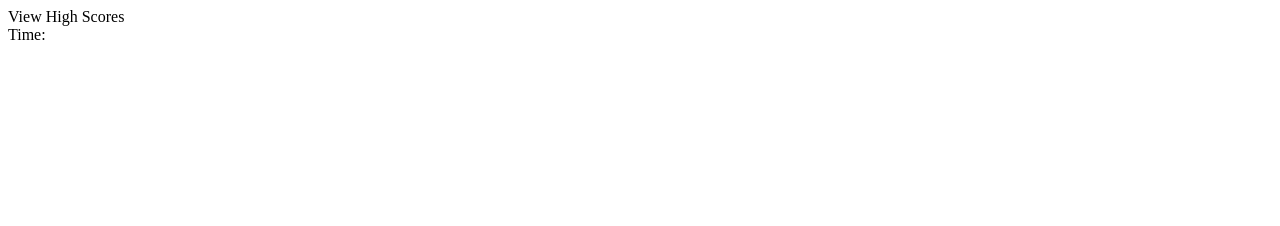
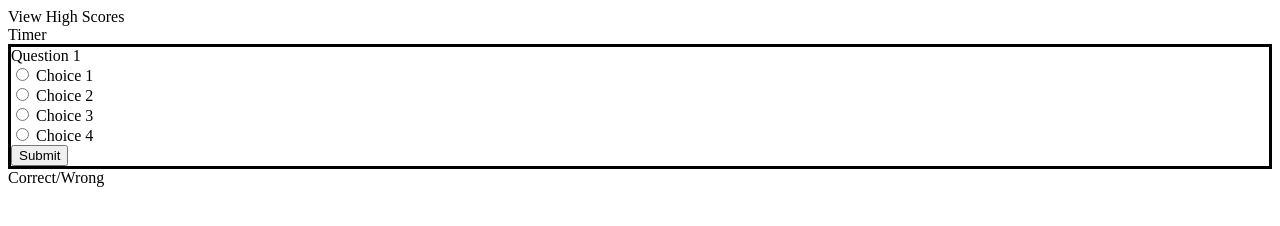
Before and after one commit to MaryKathryn0/WebAPIs-CodeQuiz-2, a plain HTML site: page index.html in a window 1280 px wide. Drawn offline with Linux system fonts and the light colour scheme.

Commit message:
Created choice buttons for questions and updated CSS

```diff
--- a/index.html
+++ b/index.html
@@ -1,26 +1,40 @@
 <!DOCTYPE html>
 <html lang="en">
+
 <head>
     <meta charset="UTF-8">
     <meta name="viewport" content="width=device-width, initial-scale=1.0">
     <title>Quiz</title>
     <link rel="stylesheet" href="./style.css" />
 
+
 </head>
 
 <body>
     <div class="header">
-        <div class="highscore"></div> View High Scores
-        <div class="timer"></div> Time:
+        <section id="highscores"></section> View High Scores
+        <section id="timer"></section> Timer
     </div>
 
     <div class="container">
-        <h1 id="questions"></h1>
-        <div id="answer"></div>
+        <section id="questions"> Question 1<br>
+            <input type="radio" id="Choice1" name="choice" value="Choice1">
+            <label for="Choice1">Choice 1</label><br>
+            <input type="radio" id="Choice2" name="choice" value="Choice2">
+            <label for="Choice2">Choice 2</label><br>
+            <input type="radio" id="Choice3" name="choice" value="Choice3">
+            <label for="Choice3">Choice 3</label><br>
+            <input type="radio" id="Choice4" name="choice" value="Choice4">
+            <label for="Choice4">Choice 4</label><br>
+            <button id="submit">Submit</button>
+        </section>
+
     </div>
+    <div id="answer"></div> Correct/Wrong
 
 
     <script src="./script.js"></script>
 
 </body>
+
 </html>
--- /dev/null
+++ b/reset.css
@@ -0,0 +1,142 @@
+/* http://meyerweb.com/eric/tools/css/reset/
+   v2.0 | 20110126
+   License: none (public domain)
+*/
+
+html,
+body,
+div,
+span,
+applet,
+object,
+iframe,
+h1,
+h2,
+h3,
+h4,
+h5,
+h6,
+p,
+blockquote,
+pre,
+a,
+abbr,
+acronym,
+address,
+big,
+cite,
+code,
+del,
+dfn,
+em,
+img,
+ins,
+kbd,
+q,
+s,
+samp,
+small,
+strike,
+strong,
+sub,
+sup,
+tt,
+var,
+b,
+u,
+i,
+center,
+dl,
+dt,
+dd,
+ol,
+ul,
+li,
+fieldset,
+form,
+label,
+legend,
+table,
+caption,
+tbody,
+tfoot,
+thead,
+tr,
+th,
+td,
+article,
+aside,
+canvas,
+details,
+embed,
+figure,
+figcaption,
+footer,
+header,
+hgroup,
+menu,
+nav,
+output,
+ruby,
+section,
+summary,
+time,
+mark,
+audio,
+video {
+
+  /* Positioning */
+  margin: 0;
+  vertical-align: baseline;
+
+  /* Box-model */
+  padding: 0;
+
+  /* Typography */
+  font-size: 100%;
+  font: inherit;
+
+  /* Visual */
+  border: 0;
+
+}
+
+/* HTML5 display-role reset for older browsers */
+article,
+aside,
+details,
+figcaption,
+figure,
+footer,
+header,
+hgroup,
+menu,
+nav,
+section { display: block; }
+
+body { line-height: 1; }
+
+ol,
+ul { list-style: none; }
+
+blockquote,
+q { quotes: none; }
+
+blockquote:before,
+blockquote:after,
+q:before,
+q:after {
+
+  /* Misc */
+  content: '';
+  content: none;
+
+}
+
+table {
+
+  /* Visual */
+  border-collapse: collapse;
+  border-spacing: 0;
+
+}
--- a/style.css
+++ b/style.css
@@ -3,7 +3,20 @@ header {
     background: white;
 }
 
+.highscores {
+    text-align: left;
+}
+
+.timer {
+    text-align: right;
+}
+
 .container {
+    width: "300px";
     color: black;
+    background-color: blueviolet;
     background: white;
+    border-width: "5px";
+    border-style: solid;
+    border-color: black;
 }
```
